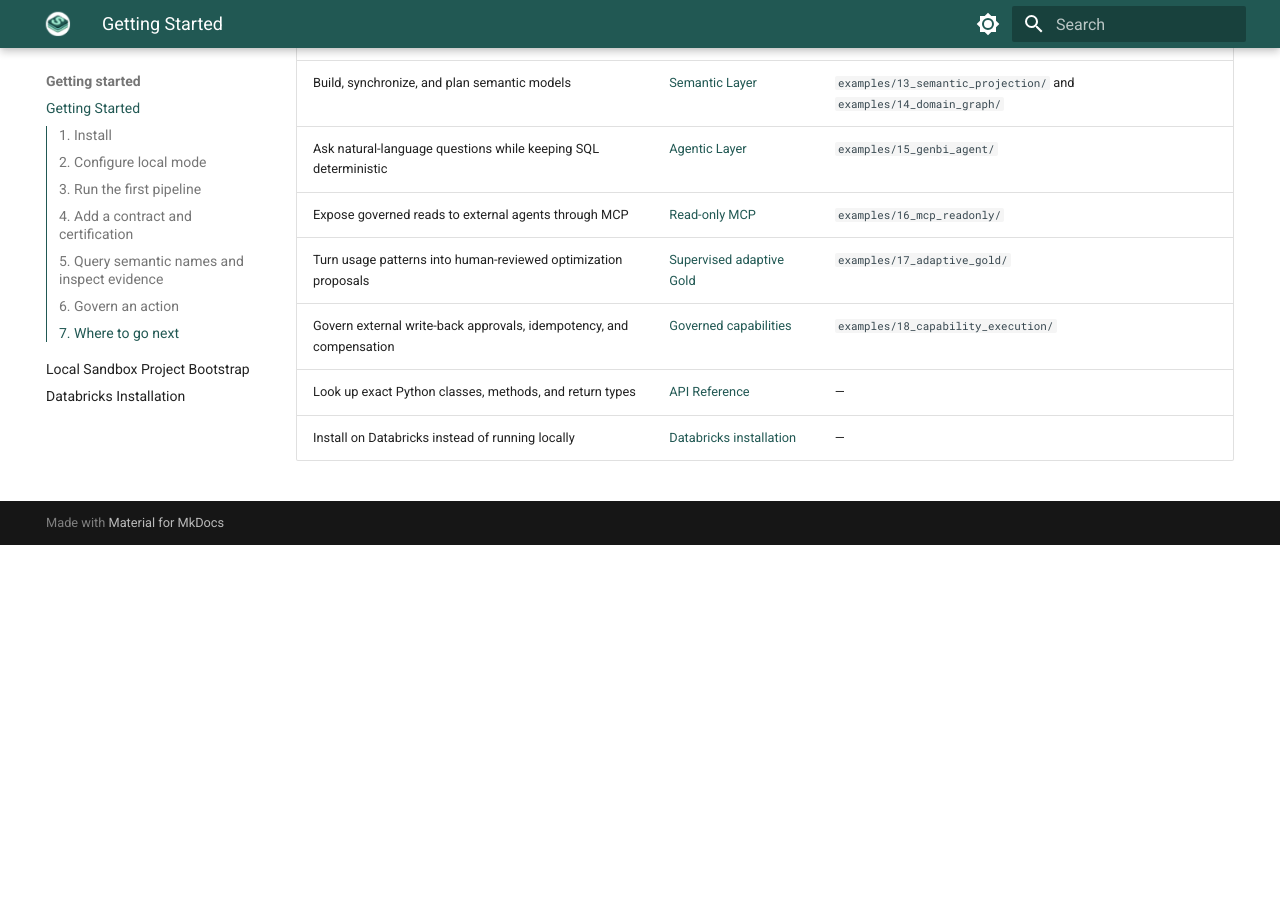
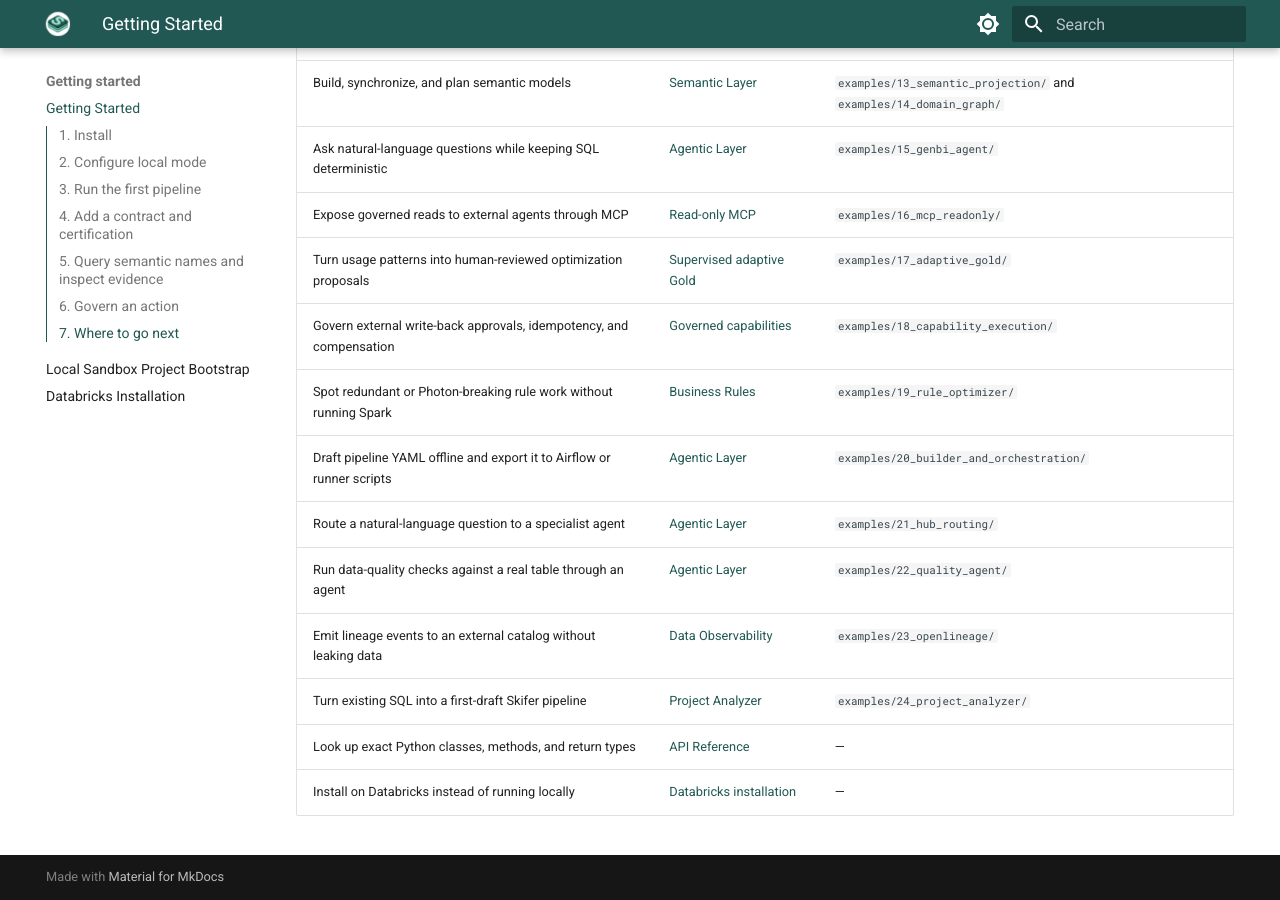
Before and after one commit to morzu117/skifer, an MkDocs documentation site: the page built from docs/getting_started.md, in a window 1280 px wide and 900 px high, scrolled down 2371 px. Built offline with MkDocs 1.6.1 and Material for MkDocs 9.7.7, drawn with Linux system fonts in a browser that asks for light colours; before the commit the page ends 2916 px from its top, so only the background shows below that.

Commit message:
docs: fix post-Plan-43 documentation staleness
Ran a full documentation staleness audit now that Plan 43 (project
analyzer) has shipped in 4.0.0. Found and fixed three gaps:

- docs/index.md still claimed "Eighteen runnable examples" — there are
  24 now (examples/01_... through examples/24_project_analyzer/).
- docs/getting_started.md's "Where to go next" table stopped at example
  18; examples 19-24 (rule_optimizer, builder_and_orchestration,
  hub_routing, quality_agent, openlineage, project_analyzer) had no row,
  so that table's "next step" path never reached any of them. Predates
  Plan 43 — examples 19-22 are older — not caused by it. Added six rows,
  cross-checked each anchor against the actual built site
  (agentic.md's BuilderAgent/AgenticHub/QualityAgent headings carry a
  subtitle, so their mkdocs-material slug is the full heading text, not
  just the class name — confirmed via a real mkdocs build, not guessed).
- Top-level README.md never mentioned skifer analyze anywhere, unlike
  comparably major features (Governed Capabilities, Supervised Adaptive
  Gold) which each get their own README section. Added a "Project
  Analyzer" section and a Key Capabilities bullet.

mkdocs build --strict clean (zero broken links), full test suite
(3537 passed, 56 skipped, 0 failed with a local JRE) and ruff check
src/ unaffected.

Co-Authored-By: Claude Sonnet 5 <noreply@anthropic.com>
Claude-Session: https://claude.ai/code/session_011oQqqzoHB3dNTMuwBfvczs

```diff
--- a/docs/getting_started.md
+++ b/docs/getting_started.md
@@ -102,5 +102,11 @@ the executor call count is still zero. There is no rollback because nothing ran.
 | Expose governed reads to external agents through MCP | [Read-only MCP](mcp.md) | `examples/16_mcp_readonly/` |
 | Turn usage patterns into human-reviewed optimization proposals | [Supervised adaptive Gold](adaptive.md) | `examples/17_adaptive_gold/` |
 | Govern external write-back approvals, idempotency, and compensation | [Governed capabilities](capabilities.md) | `examples/18_capability_execution/` |
+| Spot redundant or Photon-breaking rule work without running Spark | [Business Rules](rules.md) | `examples/19_rule_optimizer/` |
+| Draft pipeline YAML offline and export it to Airflow or runner scripts | [Agentic Layer](agentic.md#builderagent-etl-pipeline-generation) | `examples/20_builder_and_orchestration/` |
+| Route a natural-language question to a specialist agent | [Agentic Layer](agentic.md#agentichub-unified-conversational-router) | `examples/21_hub_routing/` |
+| Run data-quality checks against a real table through an agent | [Agentic Layer](agentic.md#qualityagent-conversational-data-quality) | `examples/22_quality_agent/` |
+| Emit lineage events to an external catalog without leaking data | [Data Observability](observability.md#openlineage) | `examples/23_openlineage/` |
+| Turn existing SQL into a first-draft Skifer pipeline | [Project Analyzer](project_analyzer.md) | `examples/24_project_analyzer/` |
 | Look up exact Python classes, methods, and return types | [API Reference](api_reference.md) | — |
 | Install on Databricks instead of running locally | [Databricks installation](install_databricks.md) | — |
```
Also changed, not shown: CHANGELOG.md (+15 -0 lines), README.md (+28 -0 lines), docs/index.md (+1 -1 lines).
